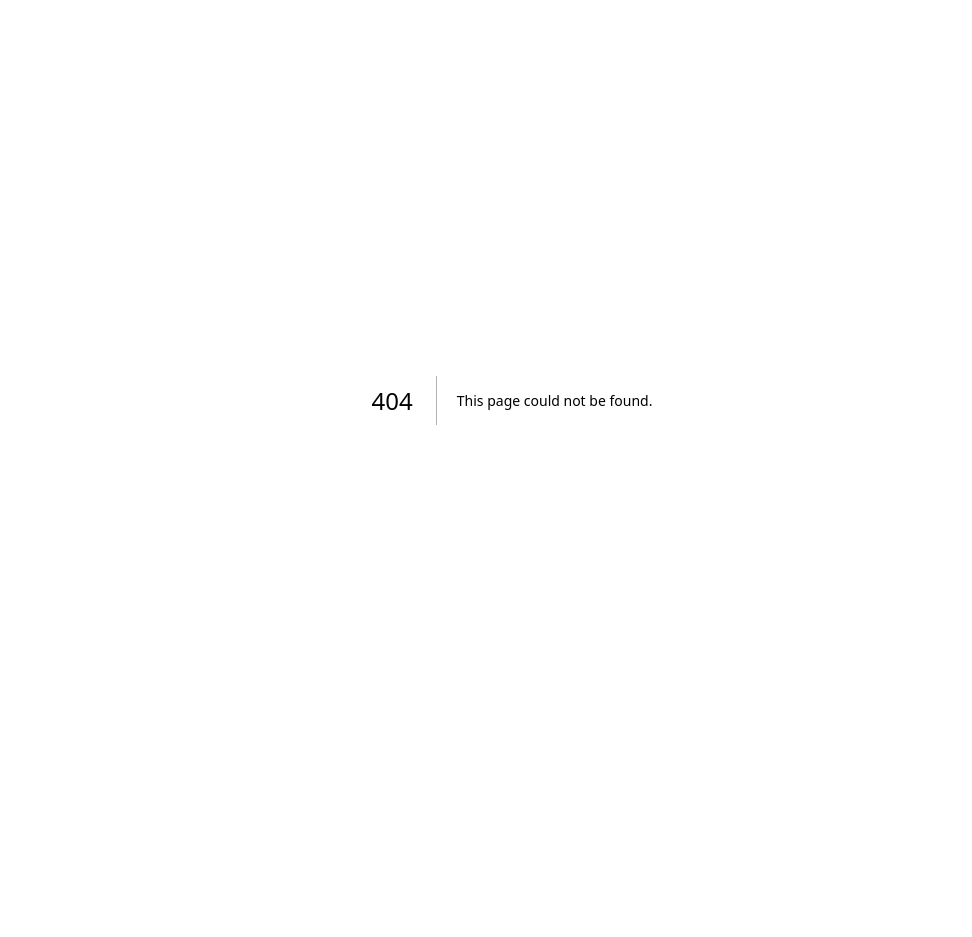
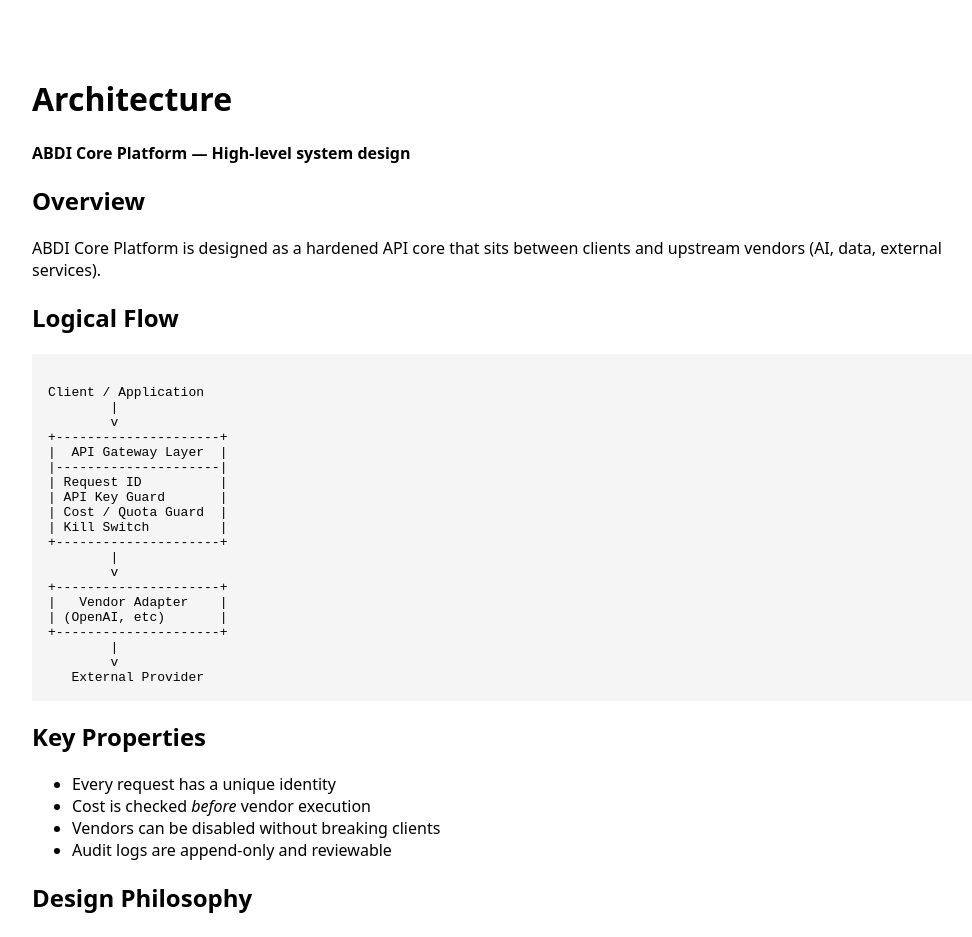
Before and after one commit to slee17an-spec/abdi-website, a Next.js app: page /architecture in a window 1280 px wide. Before the commit this address had no page. Shown: the top 937 px of the page, without its empty margins (128-1100 px from the left). Before the commit the page ends 800 px from the top, so only its background shows below. Built offline with nearby package versions, Linux system fonts and the light colour scheme.

Commit message:
Add architecture overview page

```diff
--- /dev/null
+++ b/app/architecture/page.jsx
@@ -0,0 +1,62 @@
+export default function Architecture() {
+  return (
+    <main style={{ padding: 48, maxWidth: 960, margin: "0 auto", fontFamily: "system-ui" }}>
+      <h1>Architecture</h1>
+      <p><strong>ABDI Core Platform — High-level system design</strong></p>
+
+      <section>
+        <h2>Overview</h2>
+        <p>
+          ABDI Core Platform is designed as a hardened API core that sits between
+          clients and upstream vendors (AI, data, external services).
+        </p>
+      </section>
+
+      <section>
+        <h2>Logical Flow</h2>
+        <pre style={{ background: "#f5f5f5", padding: 16 }}>
+{`
+Client / Application
+        |
+        v
++---------------------+
+|  API Gateway Layer  |
+|---------------------|
+| Request ID          |
+| API Key Guard       |
+| Cost / Quota Guard  |
+| Kill Switch         |
++---------------------+
+        |
+        v
++---------------------+
+|   Vendor Adapter    |
+| (OpenAI, etc)       |
++---------------------+
+        |
+        v
+   External Provider
+`}
+        </pre>
+      </section>
+
+      <section>
+        <h2>Key Properties</h2>
+        <ul>
+          <li>Every request has a unique identity</li>
+          <li>Cost is checked <em>before</em> vendor execution</li>
+          <li>Vendors can be disabled without breaking clients</li>
+          <li>Audit logs are append-only and reviewable</li>
+        </ul>
+      </section>
+
+      <section>
+        <h2>Design Philosophy</h2>
+        <p>
+          The core is intentionally small. Business logic lives outside.
+          This allows the platform to survive technology shifts for decades.
+        </p>
+      </section>
+    </main>
+  );
+}
```
